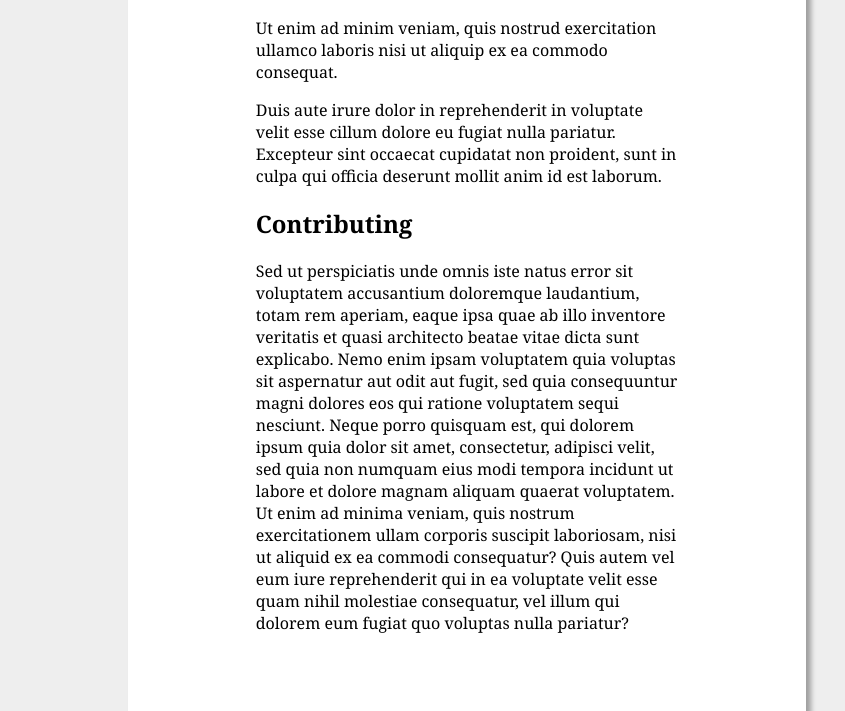
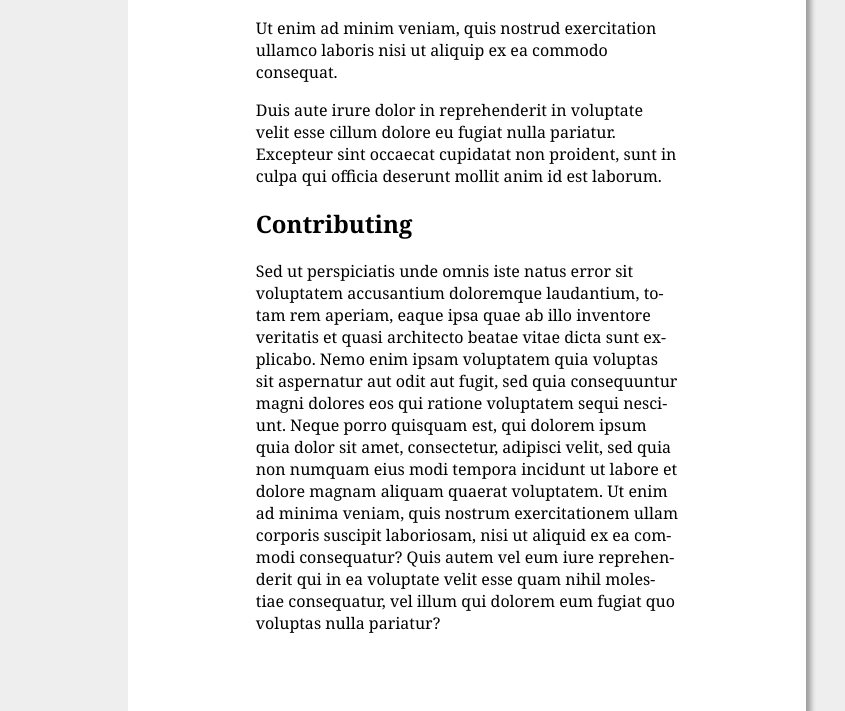
Before and after one commit to cherche/simple, a plain HTML site: page index.html in a window 1280 px wide. Shown: the part 290-1001 px from the top of the page, without its empty margins (173-1018 px from the left). Drawn offline with Linux system fonts and the light colour scheme; a web font is replaced by a local one.

Commit message:
Hyphenation

```diff
--- a/index.html
+++ b/index.html
@@ -1,5 +1,5 @@
 <!DOCTYPE html>
-<html>
+<html lang="en">
 	<head>
 		<meta charset="utf-8">
 		<title>Project by Person</title>
--- a/stylesheets/stylesheet.css
+++ b/stylesheets/stylesheet.css
@@ -28,6 +28,13 @@ body {
 	-webkit-box-shadow: 5px 5px 5px 0px rgba(0,0,0,0.33);
 	-moz-box-shadow: 5px 5px 5px 0px rgba(0,0,0,0.33);
 	box-shadow: 5px 5px 5px 0px rgba(0,0,0,0.33);
+	-webkit-hyphens: auto;
+	-moz-hyphens: auto;
+	-ms-hyphens: auto;
+	hyphens: auto;
+	-ms-word-break: break-all;
+	word-break: break-all;
+	word-break: break-word;
 }
 #main code {
 	background-color: #eee;
```
